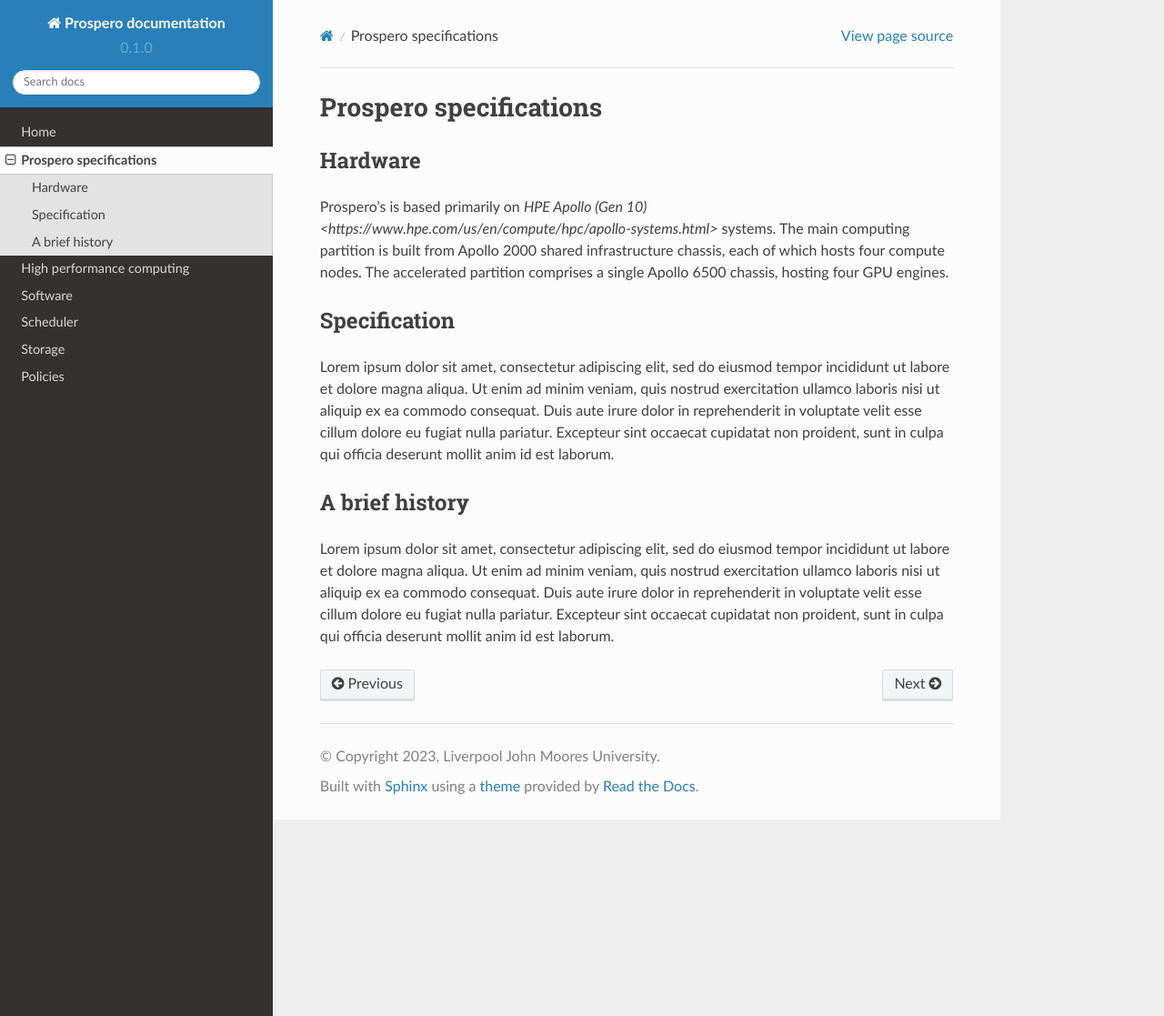
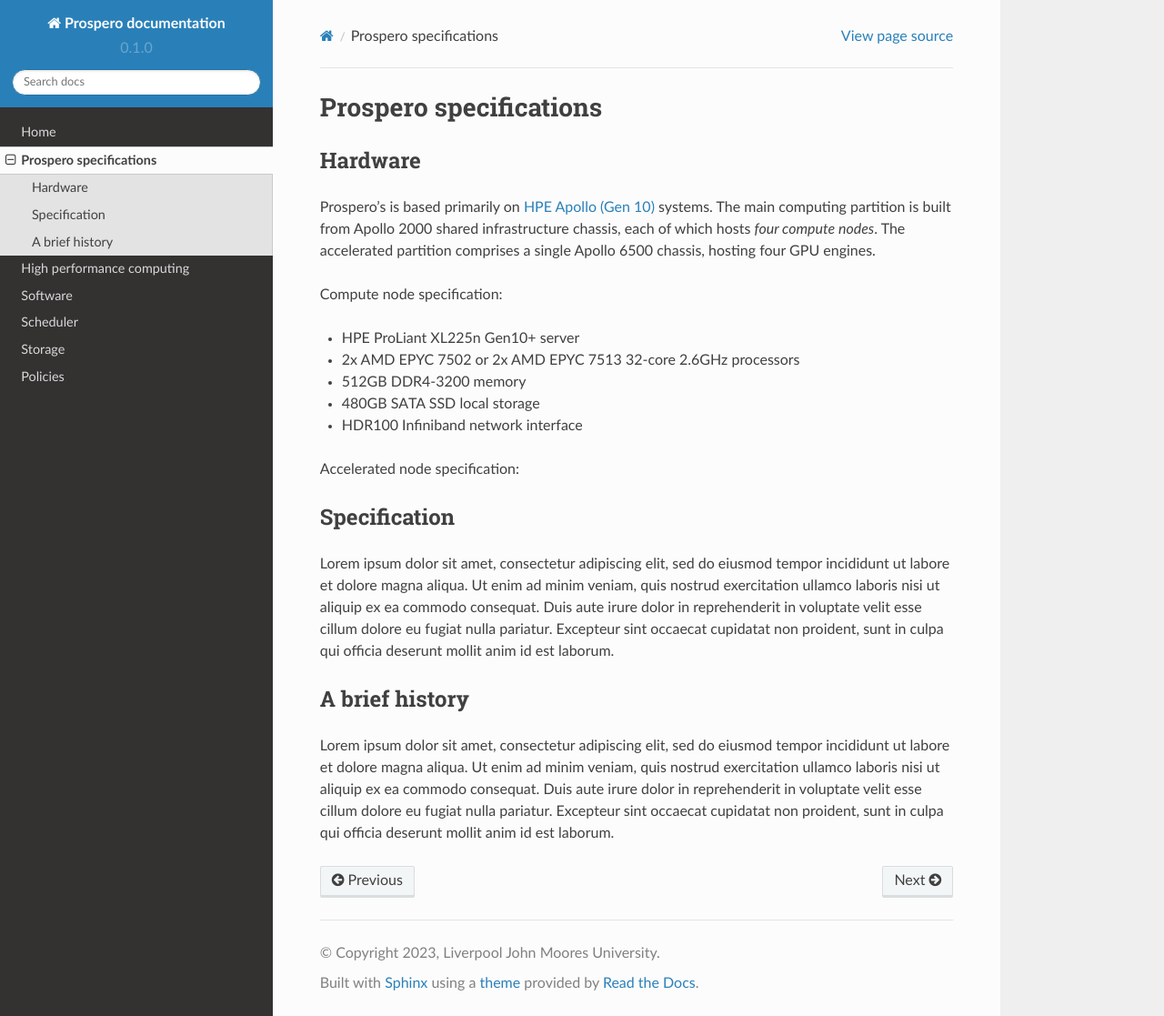
Before and after one commit to astrcrai/prospero-docs, a Sphinx documentation site: the page built from docs/source/prospero.rst, in a window 1280 px wide and 1117 px high. Shown: the whole window at 91% size. Built offline with Sphinx 7.4.7 and the Read the Docs theme 2.0.0, drawn with Linux system fonts in a browser that asks for light colours.

Commit message:
Update prospero.rst

```diff
--- a/docs/source/prospero.rst
+++ b/docs/source/prospero.rst
@@ -4,7 +4,17 @@
 Hardware
 ------------
 
-Prospero's is based primarily on `HPE Apollo (Gen 10) <https://www.hpe.com/us/en/compute/hpc/apollo-systems.html>` systems. The main computing partition is built from Apollo 2000 shared infrastructure chassis, each of which hosts four compute nodes. The accelerated partition comprises a single Apollo 6500 chassis, hosting four GPU engines.
+Prospero's is based primarily on `HPE Apollo (Gen 10) <https://www.hpe.com/us/en/compute/hpc/apollo-systems.html>`_ systems. The main computing partition is built from Apollo 2000 shared infrastructure chassis, each of which hosts *four compute nodes*. The accelerated partition comprises a single Apollo 6500 chassis, hosting four GPU engines.
+
+Compute node specification:
+
+* HPE ProLiant XL225n Gen10+ server
+* 2x AMD EPYC 7502 or 2x AMD EPYC 7513 32-core 2.6GHz processors
+* 512GB DDR4-3200 memory
+* 480GB SATA SSD local storage
+* HDR100 Infiniband network interface
+
+Accelerated node specification:
 
 Specification
 ------------
```
